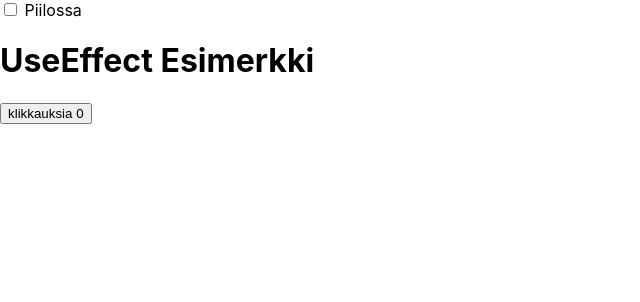
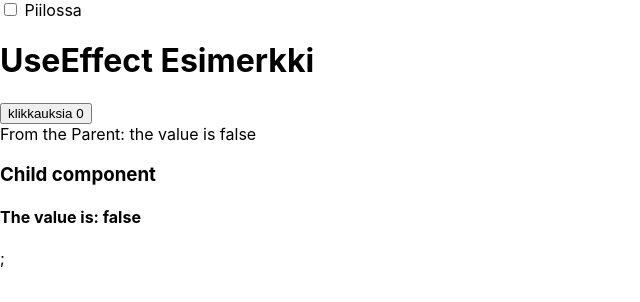
Before and after one commit to andyMcLang/building-applications-with-react-and-aspnet-core, a React (Create React App) app in the folder react-movies/: page / in a window 1280 px wide. Shown: the top 302 px of the page, without its empty margins (0-640 px from the left). Built offline with nearby package versions, Linux system fonts and the light colour scheme; the HTML template or start-up script is replaced by a standard one.

Commit message:
55. useContext React Hook for Message Broadcasting done!

```diff
--- a/react-movies/src/App.tsx
+++ b/react-movies/src/App.tsx
@@ -1,5 +1,7 @@
 import { useState } from "react";
 import UseEffectExamples from "./UseEffectExamples";
+import GrandParent from "./Grandparent";
+import ValueContext from "./ValueContext";
 
 function App() {
   const [piilossa, setPiilossa] = useState(false);
@@ -8,6 +10,9 @@
     <>
       <input type="checkbox" onChange={() => setPiilossa(!piilossa)} /> Piilossa
       {piilossa ? null : <UseEffectExamples />}
+      <ValueContext.Provider value={piilossa}>
+        <GrandParent />
+      </ValueContext.Provider>
     </>
   );
 }
--- /dev/null
+++ b/react-movies/src/Child.tsx
@@ -0,0 +1,12 @@
+import { useContext } from "react";
+import ValueContext from "./ValueContext";
+
+export default function Child() {
+  const value = useContext(ValueContext);
+  return (
+    <>
+      <h3>Child component</h3>
+      <h4>The value is: {value.toString()}</h4>
+    </>
+  );
+}
--- /dev/null
+++ b/react-movies/src/Grandparent.tsx
@@ -0,0 +1,5 @@
+import Parent from "./Parent";
+
+export default function GrandParent() {
+  return <Parent />;
+}
--- /dev/null
+++ b/react-movies/src/Parent.tsx
@@ -0,0 +1,15 @@
+import { useContext } from "react";
+import Child from "./Child";
+import ValueContext from "./ValueContext";
+
+export default function Parent() {
+  const value = useContext(ValueContext);
+  return (
+    <>
+      <div>
+        From the Parent: {value ? "the value is true" : "the value is false"}
+      </div>
+      <Child />;
+    </>
+  );
+}
--- /dev/null
+++ b/react-movies/src/ValueContext.ts
@@ -0,0 +1,3 @@
+import React from 'react'
+const ValueContext = React.createContext(false);
+export default ValueContext
```
